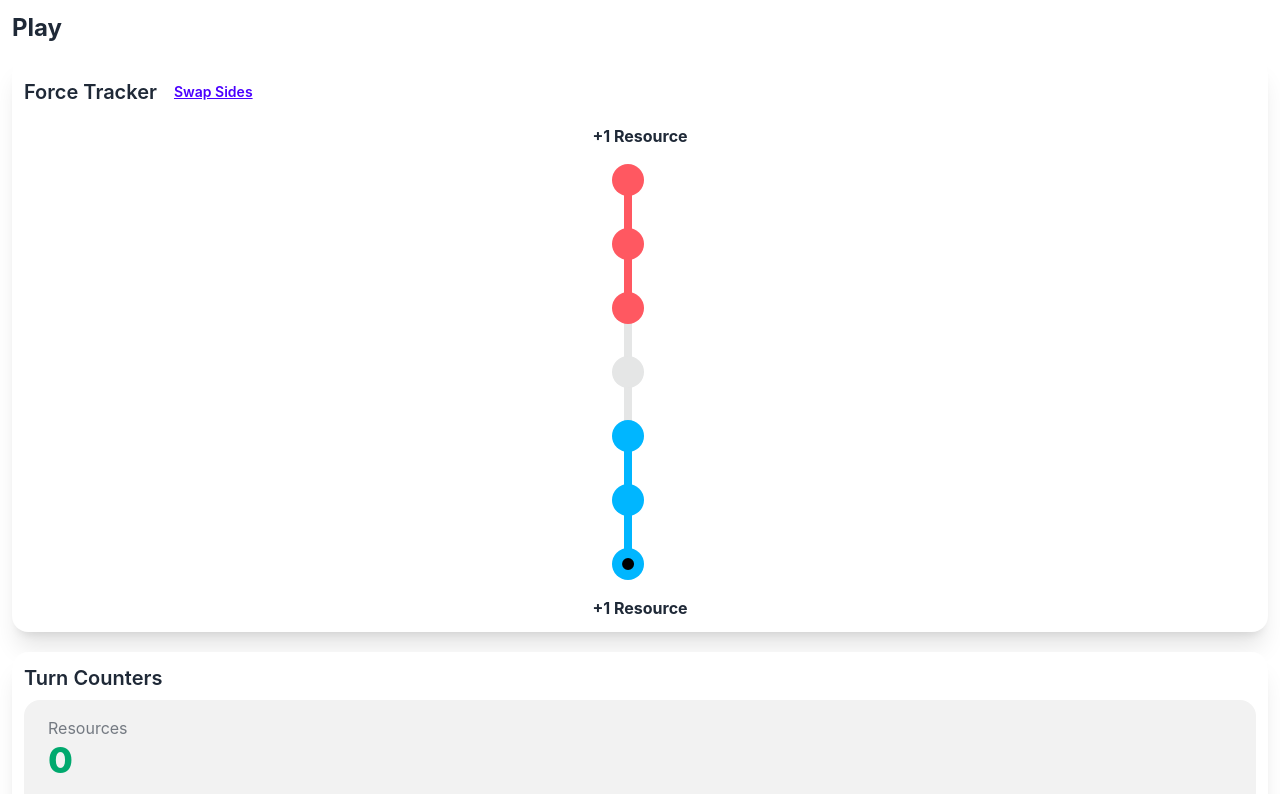
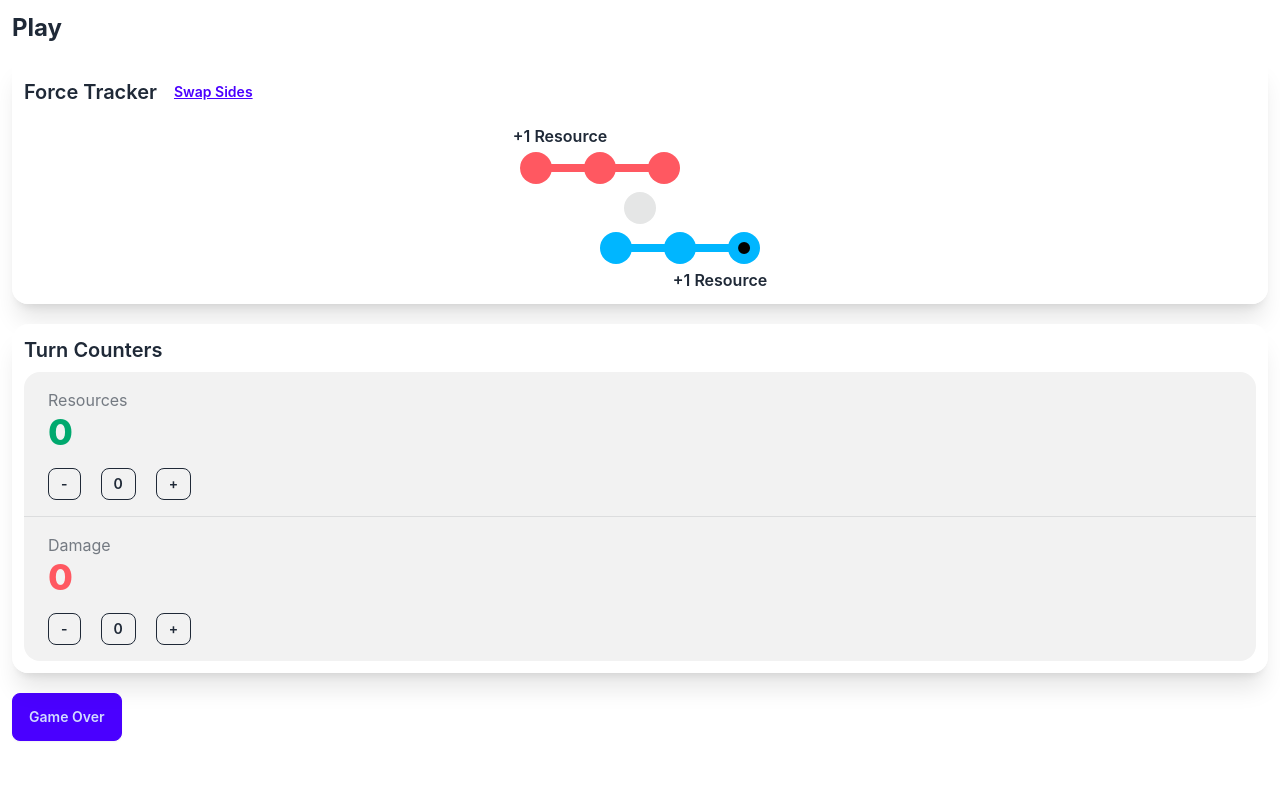
Before and after one commit to tsteelematc/tca-sw-deckbuilding, a React (Create React App) app: page /#/play in a window 1280 px wide. Shown: the top 794 px of the page. Built offline with nearby package versions, Linux system fonts and the light colour scheme.

Commit message:
pixel-perfect narrow stuffy-stuff...
`overflow-x-hidden` and `text-nowrap` hammers ! ! !

```diff
--- a/src/Play.tsx
+++ b/src/Play.tsx
@@ -24,13 +24,13 @@ export const Play: React.FC<PlayProps> = ({
                 Play
             </h1>
             <div
-                className="card bg-base-100 shadow-xl mt-3 mb-5"
+                className="card bg-base-100 shadow-xl mt-3 mb-5 overflow-x-hidden"
             >
                 <div
                     className="card-body flex justify-items-center123 -m-5"
                 >
                     <div
-                        className="flex items-center"
+                        className="flex items-center text-nowrap"
                     >
                         <h2
                             className="card-title"
@@ -49,21 +49,29 @@ export const Play: React.FC<PlayProps> = ({
                     >
                         <div className="flex flex-col items-center">
                             <p
-                                className="font-bold"
+                                className="font-semibold mr-40"
                             >
                                 +1 Resource
                             </p>
-                            <ul className="steps steps-vertical">
+                            <div
+                                className="flex flex-col"
+                            >
+                                <ul className="steps mr-20">
                                     <li className={`step ${redOnTop ? 'step-error' : 'step-info'}`} data-content={selectedForceTrackPosition === 1 ? '●' : ''} onClick={() => setSelectedForceTrackPosition(1)} />
                                     <li className={`step ${redOnTop ? 'step-error' : 'step-info'}`} data-content={selectedForceTrackPosition === 2 ? '●' : ''} onClick={() => setSelectedForceTrackPosition(2)} />
                                     <li className={`step ${redOnTop ? 'step-error' : 'step-info'}`} data-content={selectedForceTrackPosition === 3 ? '●' : ''} onClick={() => setSelectedForceTrackPosition(3)} />
+                                </ul>
+                                <ul className="steps">
                                     <li className="step" data-content={selectedForceTrackPosition === 4 ? '●' : ''} onClick={() => setSelectedForceTrackPosition(4)} />
+                                </ul>
+                                <ul className="steps ml-20">
                                     <li className={`step ${!redOnTop ? 'step-error' : 'step-info'}`} data-content={selectedForceTrackPosition === 5 ? '●' : ''} onClick={() => setSelectedForceTrackPosition(5)} />
                                     <li className={`step ${!redOnTop ? 'step-error' : 'step-info'}`} data-content={selectedForceTrackPosition === 6 ? '●' : ''} onClick={() => setSelectedForceTrackPosition(6)} />
                                     <li className={`step ${!redOnTop ? 'step-error' : 'step-info'}`} data-content={selectedForceTrackPosition === 7 ? '●' : ''} onClick={() => setSelectedForceTrackPosition(7)} />
                                 </ul>
+                            </div>
                             <p
-                                className="font-bold"
+                                className="font-semibold ml-40"
                             >
                                 +1 Resource
                             </p>
@@ -72,13 +80,13 @@ export const Play: React.FC<PlayProps> = ({
                 </div>
             </div>
             <div
-                className="card bg-base-100 shadow-xl mt-3 mb-5"
+                className="card bg-base-100 shadow-xl mt-3 mb-5 overflow-x-hidden"
             >
                 <div
                     className="card-body flex justify-items-center123 -m-5"
                 >
                     <h2
-                        className="card-title"
+                        className="card-title text-nowrap"
                     >
                         Turn Counters
                     </h2>
```
Lines whose indentation alone changed are shown as unchanged.
